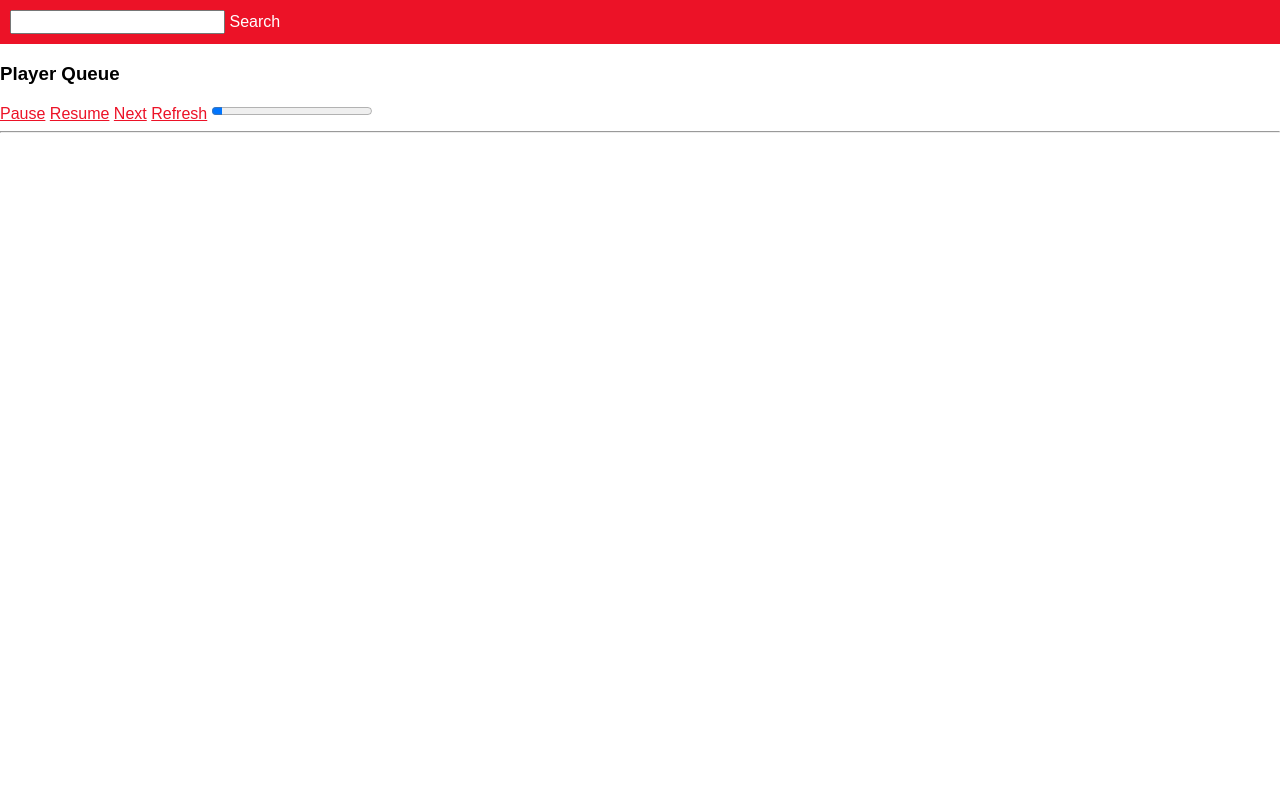
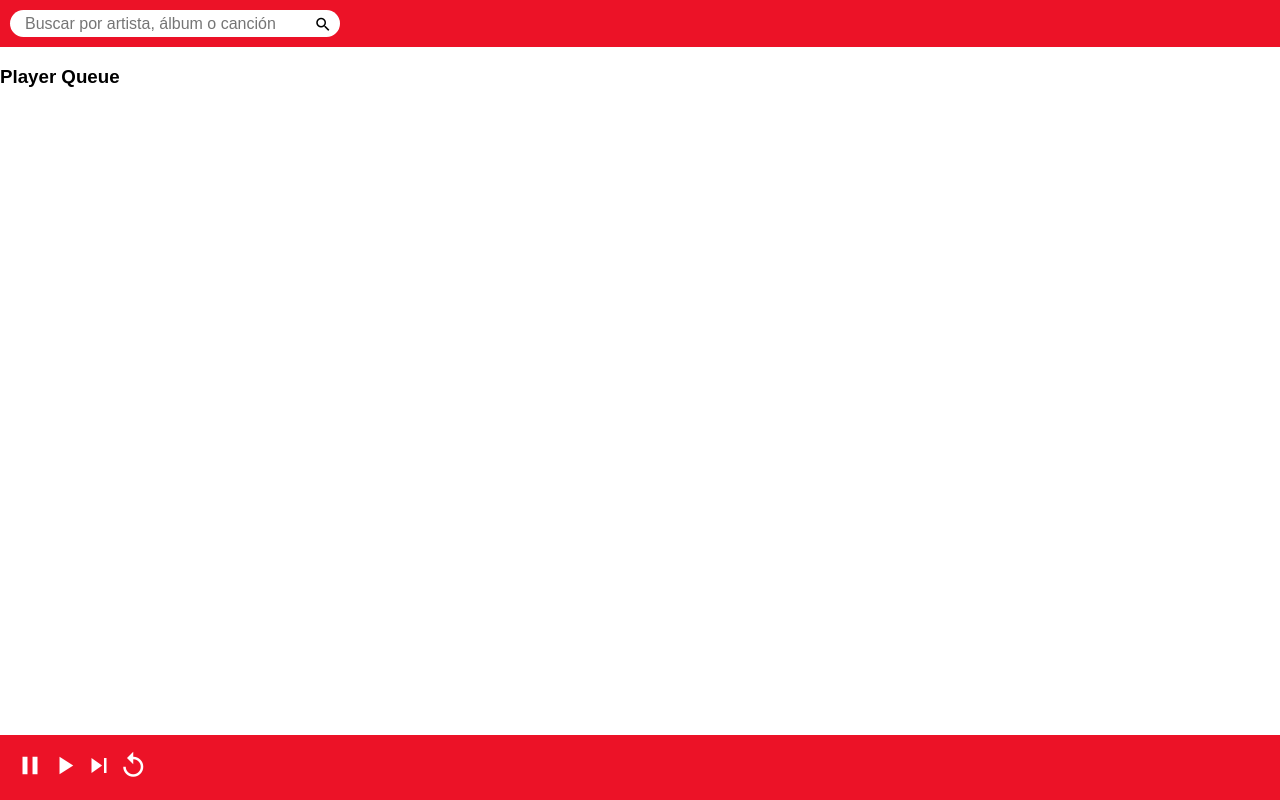
Before and after one commit to pardo/spodj, a website: page web/index.html in a window 1280 px wide. Drawn offline with nearby package versions, Linux system fonts and the light colour scheme; no server answers.

Commit message:
layout changes

```diff
--- /dev/null
+++ b/web/css/icons.css
@@ -0,0 +1,73 @@
+@font-face {
+	font-family: 'icomoon';
+	src:url('../fonts/icomoon.eot?k41w1f');
+	src:url('../fonts/icomoon.eot?#iefixk41w1f') format('embedded-opentype'),
+		url('../fonts/icomoon.ttf?k41w1f') format('truetype'),
+		url('../fonts/icomoon.woff?k41w1f') format('woff'),
+		url('../fonts/icomoon.svg?k41w1f#icomoon') format('svg');
+	font-weight: normal;
+	font-style: normal;
+}
+
+[class^="icon-"], [class*=" icon-"] {
+	font-family: 'icomoon';
+	speak: none;
+	font-style: normal;
+	font-weight: normal;
+	font-variant: normal;
+	text-transform: none;
+	line-height: 1;
+
+	/* Better Font Rendering =========== */
+	-webkit-font-smoothing: antialiased;
+	-moz-osx-font-smoothing: grayscale;
+}
+
+.icon-delete:before {
+	content: "\e600";
+}
+.icon-done:before {
+	content: "\e601";
+}
+.icon-search:before {
+	content: "\e602";
+}
+.icon-pause:before {
+	content: "\e603";
+}
+.icon-play-arrow:before {
+	content: "\e604";
+}
+.icon-replay:before {
+	content: "\e605";
+}
+.icon-skip-next:before {
+	content: "\e606";
+}
+.icon-skip-previous:before {
+	content: "\e607";
+}
+.icon-volume-up:before {
+	content: "\e608";
+}
+.icon-add:before {
+	content: "\e609";
+}
+.icon-clear:before {
+	content: "\e60a";
+}
+.icon-audiotrack:before {
+	content: "\e60b";
+}
+.icon-flash-on:before {
+	content: "\e60c";
+}
+.icon-navigate-before:before {
+	content: "\e60d";
+}
+.icon-navigate-next:before {
+	content: "\e60e";
+}
+.icon-sync:before {
+	content: "\e60f";
+}
--- a/web/css/style.css
+++ b/web/css/style.css
@@ -5,15 +5,55 @@ body{
 a,a:hover{
 	color:#EC1227;
 }
+.app-widget{
+	margin-bottom: 100px;
+}
 .search_box{
 	background: #EC1227;
 	width:100%;
 	padding: 10px;
-	color:#fff;
+	/*color:#fff;*/
 }
 .search_box input, .search_box .start-search{
 	display: inline-block;
 }
+.search_box input{
+	min-width: 300px;
+  border: none;
+  line-height: 1.7em;
+  border-radius: 50px;
+  padding: 0 15px;
+}
 .search_box .start-search{
+ 	font-size: 18px;
+  position: absolute;
+  top: 15px;
+  left: 314px;
+}
+.player{
+  width: 100%;
+  background-color: #EC1227;
+  color:#fff;
+	position: fixed;
+  bottom: 0;
+  padding: 15px;
+}
+.player a{
+	color:#fff;
+	font-size: 30px;
+	text-decoration: none;
+}
+.player-queue{
+	margin: 0;
+	padding: 0;
+	list-style: none;
+}
+.player-queue li{
+	padding: 5px;
+	font-size: 15px;
 
 }
+.player-queue li.current{
+	background: #747288;
+	color:#fff;
+}
--- a/web/index.html
+++ b/web/index.html
@@ -8,6 +8,7 @@
     <title>SpoDJ</title>
     <link href="/css/normalize.css" rel="stylesheet">
 
+    <link href="/css/icons.css" rel="stylesheet">
     <link href="/css/style.css" rel="stylesheet">
 
     <script type="text/javascript" src="/js/jquery-2.1.4.min.js"></script>
@@ -19,8 +20,7 @@
 <body>
   <div class="app-widget">
   	<div class="search_box">
-			<input type="search" name="search"> <div class="start-search">Search</div>
-
+			<input type="search" name="search" placeholder="Buscar por artista, álbum o canción"> <div class="start-search"><i class="icon-search"></i></div>
   	</div>
 
 		<div class="album-results"></div>
@@ -30,18 +30,15 @@
 		<div class="search-results"></div>
 
 		<h3>Player Queue</h3>
-        <div class="player">
-		    <a href="#" data-player-pause>Pause</i></a>
-		    <a href="#" data-player-resume>Resume</a>
-		    <a href="#" data-player-next>Next</a>
-		    <a href="#" data-resfresh-queue>Refresh</a>
-				<progress value="10" max="150"></progress>
-            <div class="current"></div>
-
-            <hr>
-
-        </div>
-		<div class="player-queue"></div>
+    <div class="player">
+	    <a href="#" data-player-pause><i class="icon-pause"></i></i></a>
+	    <a href="#" data-player-resume><i class="icon-play-arrow"></i></a>
+	    <a href="#" data-player-next><i class="icon-skip-next"></i></a>
+	    <a href="#" data-resfresh-queue><i class="icon-replay"></i></a>
+	    <div class="current"></div>
+	    <!-- <hr> -->
+    </div>
+		<ul class="player-queue"></ul>
 
 	</div>
 </body>
```
Also changed, not shown: web/templates/queue.html (+2 -2 lines), web/fonts/icomoon.ttf (added), web/fonts/icomoon.woff (added), 2 other files.
